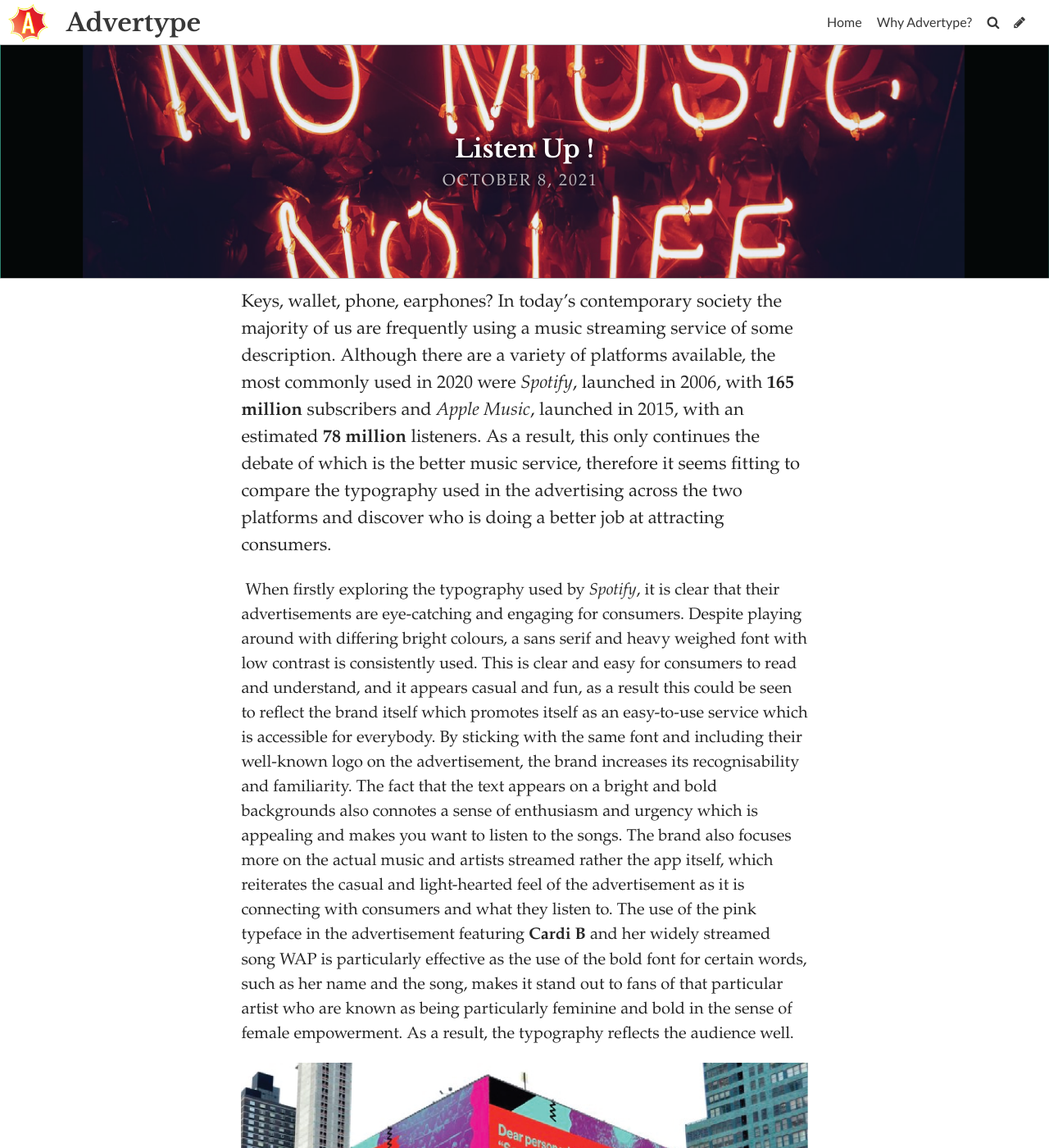
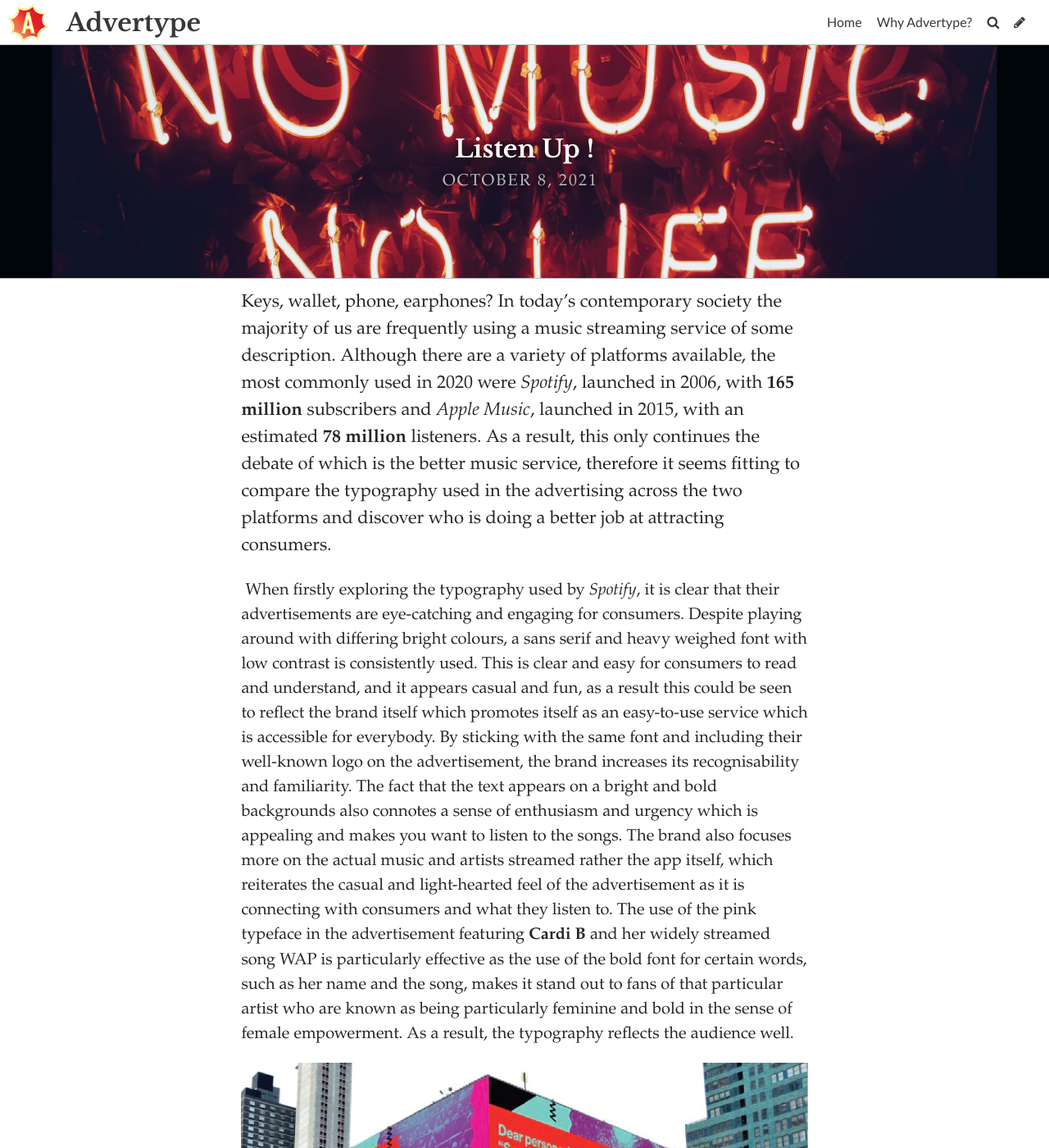
Before and after one commit to taylorball1/taylorball, a Jekyll site: the page built from _posts/2021-10-06-listen-up.md, in a window 1280 px wide and 1400 px high. Shown: the whole window at 82% size. Built offline with Jekyll 4.4.1, drawn with Linux system fonts in a browser that asks for light colours; some web fonts are replaced.

Commit message:
Update Post “2021-10-06-listen-up”

```diff
--- a/_posts/2021-10-06-listen-up.md
+++ b/_posts/2021-10-06-listen-up.md
@@ -2,7 +2,7 @@
 layout: post
 title: Listen Up !
 date: 2021-10-08T12:42:01.732Z
-image: ../uploads/music.png
+image: ../uploads/music2.png
 title_color: "#ffffff"
 comments: false
 ---
```
Also changed, not shown: uploads/music2.png (added).
